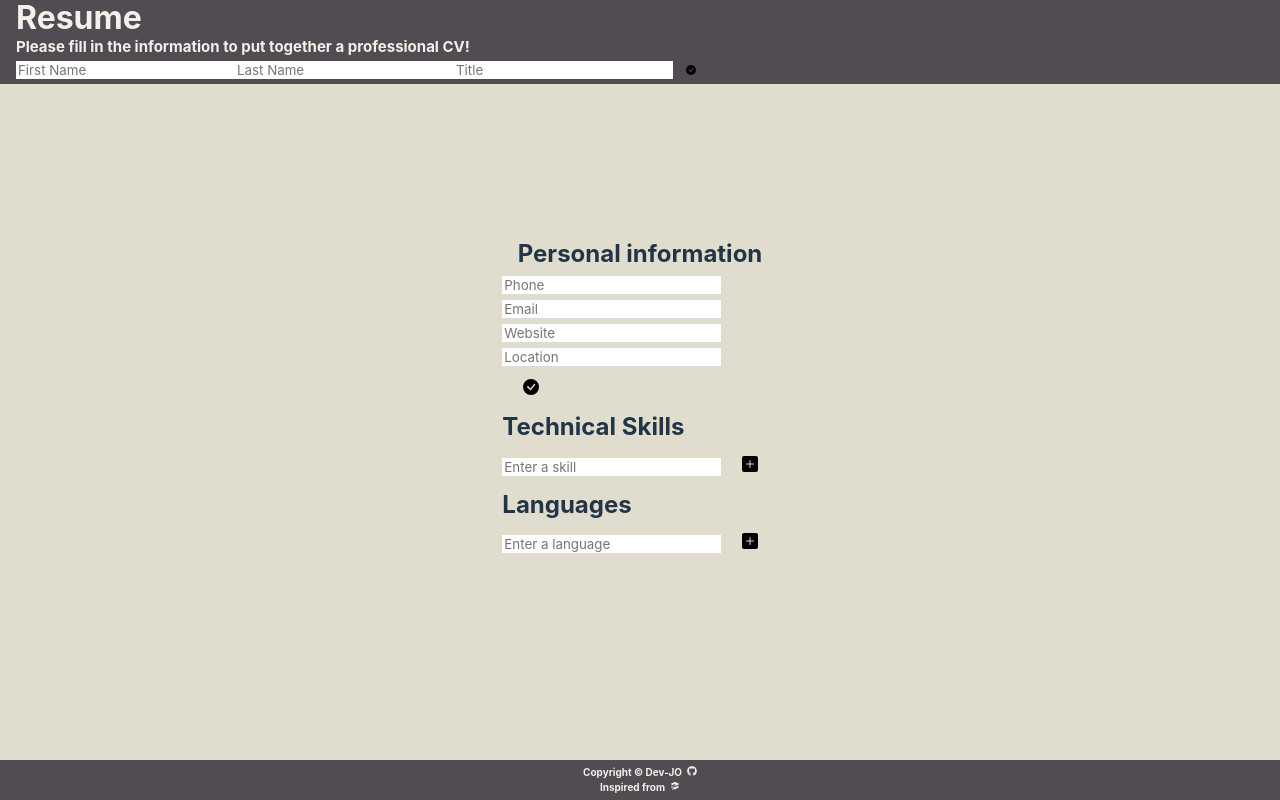
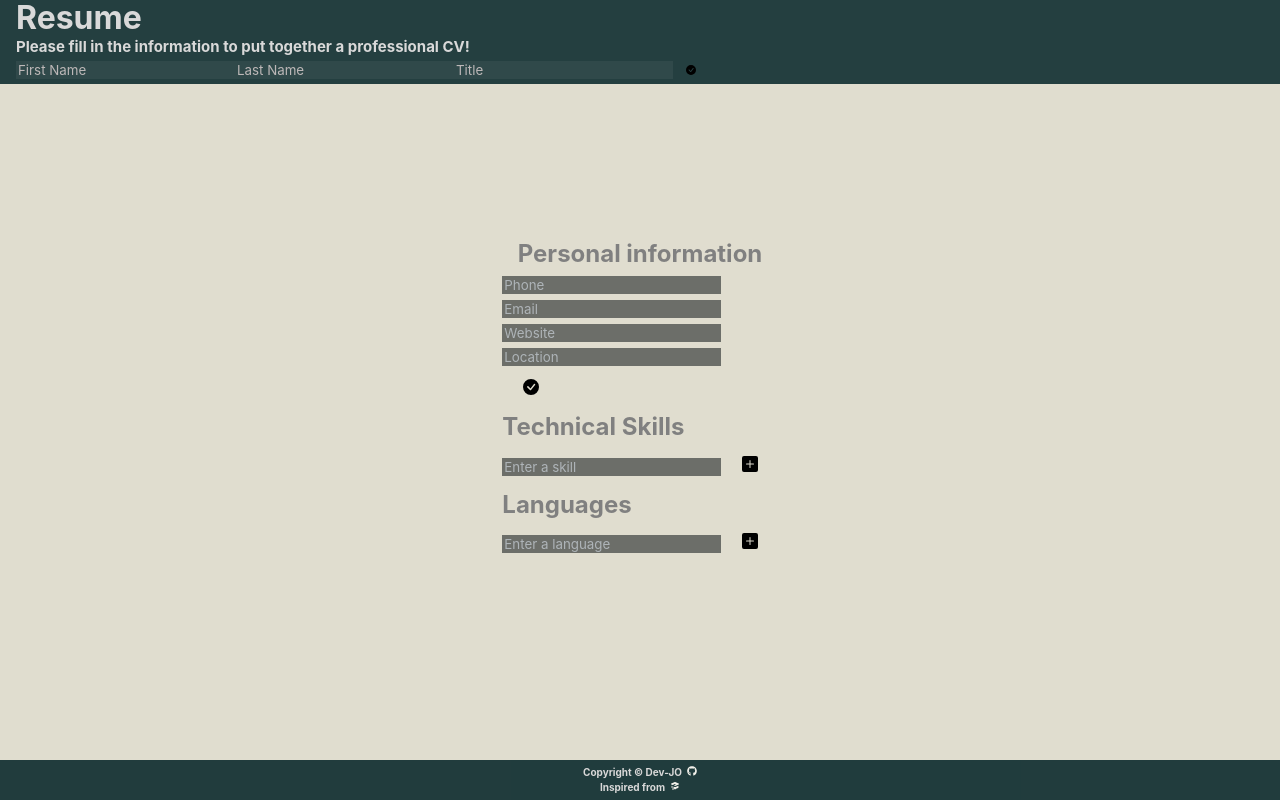
Before and after one commit to Dev-J0/cv-app, a React (Vite) app: page / in a window 1280 px wide. Built offline with nearby package versions, Linux system fonts and the light colour scheme.

Commit message:
fixed the location, website not showing, changed a lot of css too, idk about the color palette

```diff
--- a/src/components/BasicInfo.jsx
+++ b/src/components/BasicInfo.jsx
@@ -24,12 +24,12 @@ function BasicInfo() {
     setLocation(e.target.value)
 };
 
-  const handlePhoneNumberChange = (event) => {
-    setPhoneNumber(event.target.value)
+  const handlePhoneNumberChange = (e) => {
+    setPhoneNumber(e.target.value)
   };
 
-  const handleEmailChange = (event) => {
-    setEmail(event.target.value);
+  const handleEmailChange = (e) => {
+    setEmail(e.target.value);
   };
 
   const handleSubmit = (event) => {
@@ -55,8 +55,8 @@ function BasicInfo() {
         <>
           <p><FaSquarePhone />{phoneNumber}</p>
           <p><MdEmail /> {email}</p>
-          <p><CgWebsite /></p>
-          <p><FaLocationDot /></p>
+          <p><CgWebsite />{website}</p>
+          <p><FaLocationDot />{location}</p>
           <button className="edit-button" onClick={handleEdit}>
             <BiSolidMessageSquareEdit />
           </button>
@@ -86,15 +86,20 @@ function BasicInfo() {
           </label>
         <label>
             {" "}
-            <input type="text" placeholder="Website" value ={website} onChange={handleWebsiteChange}
+            <input type="text"
+             placeholder="Website"
+              value ={website}
+              onChange={handleWebsiteChange}
             />
         </label>
         <label>
             {" "}
-            <input type="text" placeholder="Location" value={location} onChange={handleLocationChange}
+            <input type="text"
+            placeholder="Location"
+            value={location}
+             onChange={handleLocationChange}
             />
         </label>
-
           <button className="submit-button" type="submit">
             <BsFillCheckCircleFill />
           </button>
--- a/src/components/EducationInfo.jsx
+++ b/src/components/EducationInfo.jsx
@@ -1,3 +1,5 @@
+import { useState } from "react"
+
 //education background
 //university/institution/organization/school
 //program/degree
--- a/src/components/SkillsInfo.jsx
+++ b/src/components/SkillsInfo.jsx
@@ -47,40 +47,8 @@ function SkillsInfo() {
           </ul>
         </div>
       );
-    };
+    }
 
 
-    function Languages() {
-      const [language, setLanguage] = useState("");
-      const [languageList, setLanguageList] = useState([]);
-
-      const handleLanguageChange = (e) => {
-        setLanguage(e.target.value);
-      };
-
-      const addLanguage = () => {
-        if(language.trim() !=="") {
-          setLanguageList([...languageList,language]);
-          setLanguage("");
-        };
-      };
-
-      const removeLanguage = (index) => {
-        const updatedLanguage = [...languageList];
-        updatedLanguage.splice(index, 1);
-        setLanguageList(updatedLanguage);
-      };
-
-      return (
-        <div className="language-container">
-          <h2>Languages</h2>
-          <div className="enter-language">
-            <input type="text" placeholder="Enter a language" value={language} onChange={handleLanguageChange}
-            />
-          </div>
-        </div>
-      )
-
-    }
 
 export default SkillsInfo;
--- a/src/styles/style.css
+++ b/src/styles/style.css
@@ -14,21 +14,19 @@ body {
 .header {
     width: 100%;
     max-height: 120px;
-    background-color: #534B52;
-    color: #F1F0EA;
+    background-color: #213c3dfb;
+    color: #D9D9D9;
     position: fixed;
     top: 0;
     left: 0;
     font-size: 10px;
-
-
   }
 
   .footer {
     width: 100%;
     height: 40px;
-    background-color: #534B52;
-    color: #F1F0EA;
+    background-color: #213c3dfb;
+    color: #D9D9D9;
     position: fixed;
     bottom: 0;
     left: 0;
@@ -182,6 +180,32 @@ ul {
 }
 
 
+
+.header input {
+  background-color: #d9d9d910;
+}
+
+.header ::placeholder {
+  color: rgb(189, 184, 184);
+}
+
+.container-information input,
+.skills-container input,
+.language-container input{
+  background-color: rgba(54, 58, 58, 0.678);
+}
+
+.container-information h2,
+ .skills-container h2,
+ .language-container h2{
+  color: grey;
+}
+
+.container-information ::placeholder,
+.skills-container ::placeholder,
+.language-container ::placeholder {
+  color: rgb(174, 180, 184);
+}
   @media print {
     .remove-button,
     .reset-button,
```
